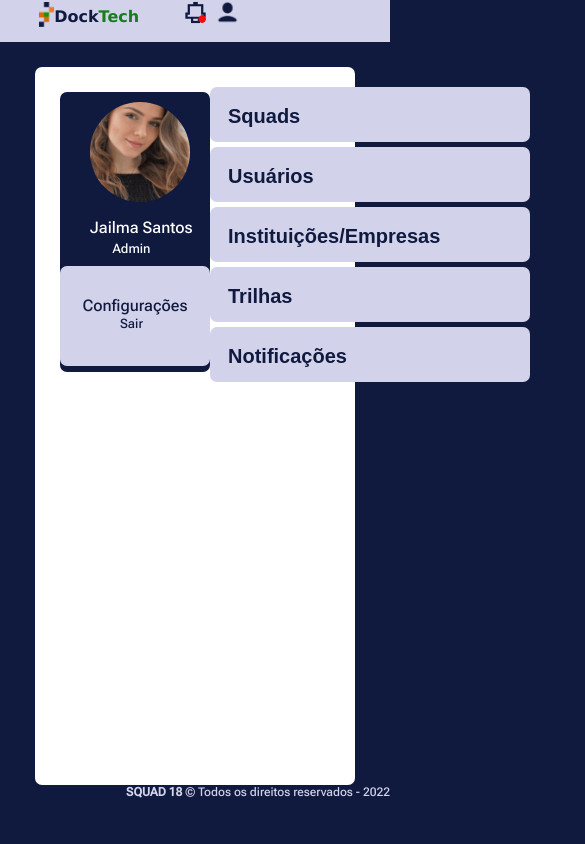
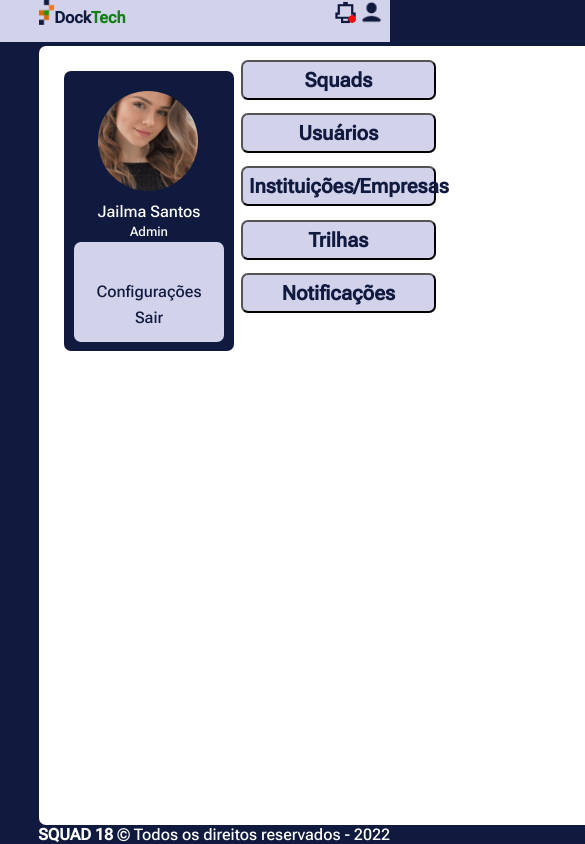
Before and after one commit to Ruukaas/Dock-Tech, a plain HTML site: page tela-perfil-adm/perfil.html in a window 390 px wide. Shown: the top 844 px of the page, 585 px wide, since content can reach past the window. Drawn offline with Linux system fonts and the light colour scheme.

Commit message:
Responsividade, correções, melhorias no design

```diff
--- a/assets/styleGLOBAL.css
+++ b/assets/styleGLOBAL.css
@@ -1,76 +1,15 @@
 @import url('https://fonts.googleapis.com/css2?family=Roboto+Flex:opsz,wght@8..144,500&display=swap');
-*{
-    padding: 0;
-    margin: 0;
-}
 
-body{
-    font-family: 'Roboto Flex', sans-serif;
-    background-color: #101A3F;
-    overflow: hidden;
-}
-
-footer {
-    color: #D3D2EB;
-    float: right;
-}
-
-.nav-container {
-    display: flex;
-}
-
-.item-nav {
-    resize: both;
-    padding-top: 2px;
-    padding-left: 10%;
-    font-weight: 800;
+* {
+  box-sizing: border-box;
+  font-family: 'Roboto Flex', sans-serif;
 
 }
 
-.nav-wrapper {
-    position: absolute;
-    top: 0px;
-    right: 150px;
+body {
+  display: flex;
+  min-height: 100vh;
+  flex-direction: column;
+  margin: 0;
+  background: #101A3F;
 }
-
-.text-logo {
-    position: relative;
-    bottom: 5px;
-}
-
-.logo {
-    max-width: 100%;
-    height: 25px;
-}
-.notification {
-    position: relative;
-    top: 0px;
-    max-width: 100%;
-    height: 25px;
-}
-
-.user {
-    position: relative;
-    top: 0px;
-    max-width: 100%;
-    height: 25px;
-}
-
-.profile-container {
-    display: flex;
-}
-
-nav {
-    background-color: #D3D2EB;
-    resize: both;
-    height: 5vh;
-    margin-top: 0;
-    margin-bottom: 0;
-    font-family: 'Lucida Sans', 'Lucida Sans Regular', 'Lucida Grande', 'Lucida Sans Unicode', Geneva, Verdana, sans-serif;
-}
-
-@media (max-width:1000px){
-    footer{
-        font-size: 12px!important;
-    }
-}
--- a/tela-perfil-adm/perfil.html
+++ b/tela-perfil-adm/perfil.html
@@ -1,36 +1,32 @@
 <!DOCTYPE html>
-<html lang="pt-br">
+<html>
 
 <head>
     <title>Perfil</title>
-    <meta charset="UTF-8" />
-    <meta http-equiv="X-UA-Compatible" content="IE=edge" />
-    <meta name="viewport" content="width=device-width, initial-scale=1.0" />
-    <link rel="stylesheet" href="../assets/styleGLOBAL.css">
     <link rel="stylesheet" href="stylePERFIL.css">
     <link rel="icon" type="image/png" href="../assets/global-images/icone.png" />
+    <link rel="stylesheet" href="../assets/styleGLOBAL.css">
     <script src="js/divs.js" defer></script>
     <script src="js/modalContent.js" defer></script>
+    <link rel="icon" type="image/png" href="assets/global-images/icone.png" />
 </head>
 
 <body>
     <header>
-        <nav class="nav-container">
+        <nav class="nav">
             <div class="item-nav">
-                <img src="../assets/global-images/logo.png" class="logo"><a class="text-logo"><span class="blue-logo">Dock</span><span
-                        class="green-logo">Tech</span></a>
+                <img src="../assets/global-images/logo.png" class="logo"><a class="text-logo"><span
+                        class="blue-logo">Dock</span><span class="green-logo">Tech</span></a>
+            </div>
             <div class="nav-wrapper">
                 <img src="../assets/global-images/notification.png" class="notification">
                 <img src="../assets/global-images/user.png" class="user">
             </div>
-            </div>
-            <div class="asset-nav">
-
-            </div>
         </nav>
     </header>
+    <div id="main">
+        <div>
 
-    <main class="profile-container">
             <div class="profile-content">
                 <div class="profile-image">
                     <img id="profile-image" src="./page-images/adm.png" alt="Avatar">
@@ -41,6 +37,7 @@
                 <div class="profile-status">
                     <p>Admin</p>
                 </div>
+
                 <div class="profile-options">
                     <div class="options-config">
                         <p>Configurações</p>
@@ -51,7 +48,7 @@
                 </div>
             </div>
 
-        <div class="sub-container">
+            <div class="buttons-wrapper">
                 <button type="button" class="open-button">Squads</button>
                 <div class="content">
                     <div id="divSquads" style="overflow-y: scroll; height:200px;"></div>
@@ -78,7 +75,8 @@
                     </div>
                 </div>
             </div>
-    </main>
+        </div>
+    </div>
     <footer>
         <div><span style="font-weight: 600;">SQUAD 18</span> &copy; Todos os direitos reservados - 2022</div>
     </footer>
--- a/tela-perfil-adm/stylePERFIL.css
+++ b/tela-perfil-adm/stylePERFIL.css
@@ -1,142 +1,47 @@
-.green-logo {
-  color: #147e17
+#main {
+  display: flex;
+  flex: 1;
 }
 
-.blue-logo {
-  color: #101A3F;
+#main>div {
+  flex: 1;
+  margin: 0 auto;
+  margin-left: 10%;
+  margin-right: 10%;
+  background: white;
+  border-radius: 7px;
 }
 
-/* Parte principal do perfil */
-.profile-container {
+header {
+  background: #D3D2EB;
+  height: 5vh;
+  margin-bottom: 1%;
   display: flex;
-  resize: both;
-  background-color: white;
-  margin: auto;
-  margin-top: 25px;
-  width: 80vw;
-  height: 85vh;
-  border-radius: 7px;
-
-  min-width: 320px;
-  max-width: 1320px;
 }
 
-.profile-content {
-  display: flex;
-  resize: both;
-  background-color: #101A3F;
-  position: relative;
-  margin: 25px;
-  width: 170px;
-  height: 280px;
+button {
+  margin: 0 auto;
+  height: 5vh;
+  width: 50vw;
+  margin-left: 30%;
+  margin-top: 2%;
   border-radius: 7px;
-  margin-right: auto;
-  margin-bottom: auto;
-
-}
-
-.profile-options {
-  display: flex;
-  background-color: #D3D2EB;
-  color: #101A3F;
-  font-weight: 400;
-  align-items: center;
-  resize: both;
-  position: relative;
-  height: 100px;
-  width: 150px;
-  top: 80%;
-  left: 50%;
-  border-radius: 7px;
-  transform: translate(-50%, -50%);
-  margin-right: auto;
-  margin-bottom: auto;
-}
-
-.options-config {
-  display: flex;
-  color: #101A3F;
-  position: absolute;
-  top: 30%;
-  left: 15%;
+  background: #101A3F;
+  color: white;
   cursor: pointer;
 
 }
 
-.options-exit {
-  display: flex;
-  color: #101A3F;
-  position: absolute;
-  font-size: small;
-  top: 50%;
-  left: 40%;
-  right: 40%;
-  cursor: pointer;
-
-}
-
-
-.profile-name {
-  display: flex;
-  color: white;
-  font-weight: 400;
-  position: absolute;
-  top: 45%;
-  left: 20%;
-
-}
-
-.profile-status {
-  display: flex;
-  color: white;
-  position: absolute;
-  font-size: small;
-  top: 53%;
-  left: 35%;
-  right: 40%;
-
-}
-
-#profile-image {
-  display: flex;
-  resize: both;
-  position: absolute;
-  height: 100px;
-  width: 100px;
-  left: 20%;
-  margin-top: 10px;
-  max-height: 250px;
-  max-width: 250px;
-  background-size: cover;
-  object-fit: cover;
-  border-radius: 50%;
-}
-
-/* Abas dos squads, usuários, etc.*/
-
-.sub-container {
-  position: relative;
-  margin-right: 30px;
-  margin-top: 15px;
-  min-width: 320px;
-  max-width: 1320px;
+.buttons-wrapper {
+  min-width: 673px;
 }
 
 .open-button {
   background-color: #D3D2EB;
   color: #101A3F;
-  position: relative;
-  margin-top: 5px;
+  font-size: 20px;
   font-weight: 600;
-  cursor: pointer;
-  padding: 18px;
-  width: 100%;
-  height: 55px;
-  border: none;
-  border-radius: 7px;
-  text-align: left;
-  outline: none;
-  font-size: 20px;
+  height: 40px;
 }
 
 .active,
@@ -162,7 +67,8 @@
 .content {
   padding: 0 18px;
   max-height: 0;
-  width: 120vh;
+  width: 50vw;
+  margin-left: 30%;
   border-radius: 7px;
   overflow: hidden;
   transition: max-height 0.2s ease-out;
@@ -173,58 +79,32 @@
   background-color: #D3D2EB;
   margin-bottom: 10px;
   border-radius: 7px;
-  min-width: 620px;
-  max-width: 1320px;
 }
 
 #divUsuarios {
   background-color: #D3D2EB;
   margin-bottom: 10px;
   border-radius: 7px;
-  min-width: 620px;
-  max-width: 1320px;
 }
 
 #divEmpresas {
   background-color: #D3D2EB;
   margin-bottom: 10px;
   border-radius: 7px;
-  min-width: 620px;
-  max-width: 1320px;
 }
 
 #divTrilhas {
   background-color: #D3D2EB;
   margin-bottom: 10px;
   border-radius: 7px;
-  min-width: 620px;
-  max-width: 1320px;
 }
 
 #divNotific {
   background-color: #D3D2EB;
   margin-bottom: 10px;
   border-radius: 7px;
-  min-width: 620px;
-  max-width: 1320px;
 }
 
-
-.edit-squads {
-  background-color: #D3D2EB;
-  position: relative;
-  color: #101A3F;
-  font-weight: 600;
-  border: 0;
-  width: 300px;
-  height: 20px;
-  bottom: 5px;
-  border-radius: 3px;
-  margin-left: 500px;
-  cursor: pointer;
-}
-
-/* Scrollbar */
 
 div::-webkit-scrollbar {
   width: 10px;
@@ -244,7 +124,6 @@ div::-webkit-scrollbar-thumb:hover {
   background: #555;
 }
 
-/* coloração e ajustes */
 .squads {
   padding-left: 15px;
   color: #101A3F;
@@ -273,3 +152,139 @@ div::-webkit-scrollbar-thumb:hover {
   font-weight: 0;
   color: black;
 }
+
+.edit-squads {
+  background-color: #D3D2EB;
+  color: #101A3F;
+  font-weight: 600;
+  border: 0;
+  width: 300px;
+  height: 20px;
+  border-radius: 3px;
+  display: flex;
+  justify-content: center;
+  align-items: center;
+  margin-bottom: 1%;
+  cursor: pointer;
+}
+
+/* nav */
+
+.item-nav {
+  display: flex;
+  position: absolute;
+  margin-left: 10vw;
+}
+
+.text-logo {
+  margin-top: 1vh;
+  font-weight: 600;
+}
+
+.logo {
+  height: 25px;
+}
+
+.blue-logo {
+  color: #101A3F;
+}
+
+.green-logo {
+  color: #147e17
+}
+
+.nav-wrapper {
+  display: flex;
+  position: absolute;
+  justify-content: flex-end;
+  align-items: flex-end;
+  margin-left: 85vw;
+}
+
+.notification {
+  position: relative;
+  height: 25px;
+}
+
+.user {
+
+  height: 25px;
+}
+
+footer {
+  display: flex;
+  justify-content: flex-end;
+  color: white;
+  font-weight: 600px;
+}
+
+.profile-content {
+  display: flex;
+  position: absolute;
+  align-items: center;
+  justify-content: center;
+  background-color: #101A3F;
+  margin: 25px;
+  width: 170px;
+  height: 280px;
+  border-radius: 7px;
+  margin-right: auto;
+  margin-bottom: auto;
+}
+
+#profile-image {
+  display: flex;
+  resize: both;
+  position: absolute;
+  height: 100px;
+  width: 100px;
+  left: 20%;
+  margin-top: -120px;
+  max-height: 250px;
+  max-width: 250px;
+  background-size: cover;
+  object-fit: cover;
+  border-radius: 50%;
+}
+
+.profile-name {
+  display: flex;
+  color: white;
+  position: absolute;
+  font-weight: 400;
+}
+
+.profile-status {
+  display: flex;
+  color: white;
+  position: absolute;
+  font-size: small;
+  top: 50%;
+}
+
+.profile-options {
+  display: flex;
+  background-color: #D3D2EB;
+  color: #101A3F;
+  height: 100px;
+  width: 150px;
+  border-radius: 7px;
+  resize: both;
+  margin-top: 95%;
+  flex-direction: column;
+  justify-content: center;
+  align-items: center;
+}
+
+.options-config {
+  display: flex;
+  position: absolute;
+  cursor: pointer;
+}
+
+.options-exit {
+  display: flex;
+  position: absolute;
+  cursor: pointer;
+  margin-top: 30%;
+}
```
Lines whose indentation alone changed are shown as unchanged.
